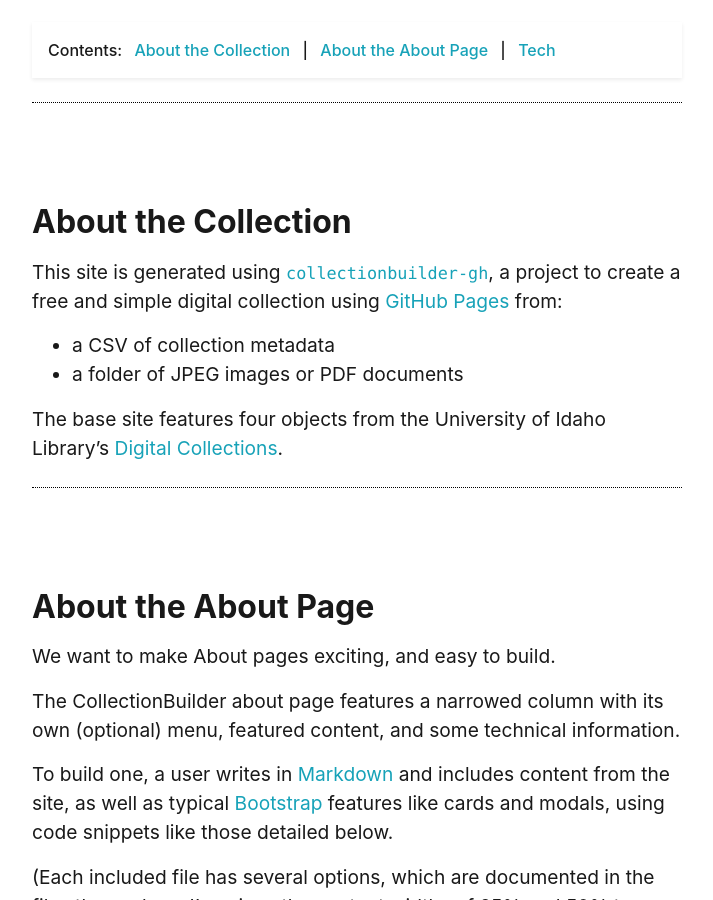
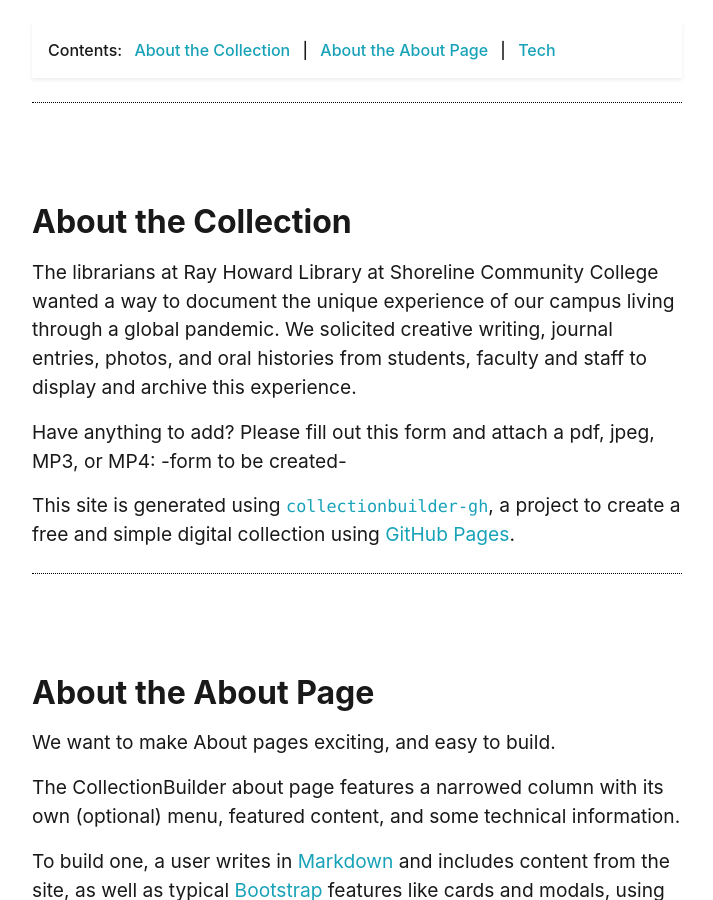
Before and after one commit to rayhowardlibraryscc/draft-oral-history, a Jekyll site: the page built from pages/about.md, in a window 1280 px wide and 900 px high, scrolled down 410 px. Shown: the whole window, without its empty margins (283-996 px from the left). Built offline with Jekyll 4.4.1, drawn with Linux system fonts in a browser that asks for light colours.

Commit message:
Updated top of About page to reflect archive

```diff
--- a/pages/about.md
+++ b/pages/about.md
@@ -11,13 +11,12 @@
 {% include feature/nav-menu.html sections="About the Collection;About the About Page" %}
 
 ## About the Collection
+The librarians at Ray Howard Library at Shoreline Community College wanted a way to document the unique experience of our campus living through a global pandemic.  We solicited creative writing, journal entries, photos, and oral histories from students, faculty and staff to display and archive this experience.
 
-This site is generated using [`collectionbuilder-gh`](https://collectionbuilding.github.io/gh/), a project to create a free and simple digital collection using [GitHub Pages](https://pages.github.com/) from:
+Have anything to add?  Please fill out this form and attach a pdf, jpeg, MP3, or MP4: -form to be created-
 
-- a CSV of collection metadata
-- a folder of JPEG images or PDF documents
 
-The base site features four objects from the University of Idaho Library's [Digital Collections](https://www.lib.uidaho.edu/digital).
+This site is generated using [`collectionbuilder-gh`](https://collectionbuilding.github.io/gh/), a project to create a free and simple digital collection using [GitHub Pages](https://pages.github.com/).
 
 ## About the About Page
 
```
